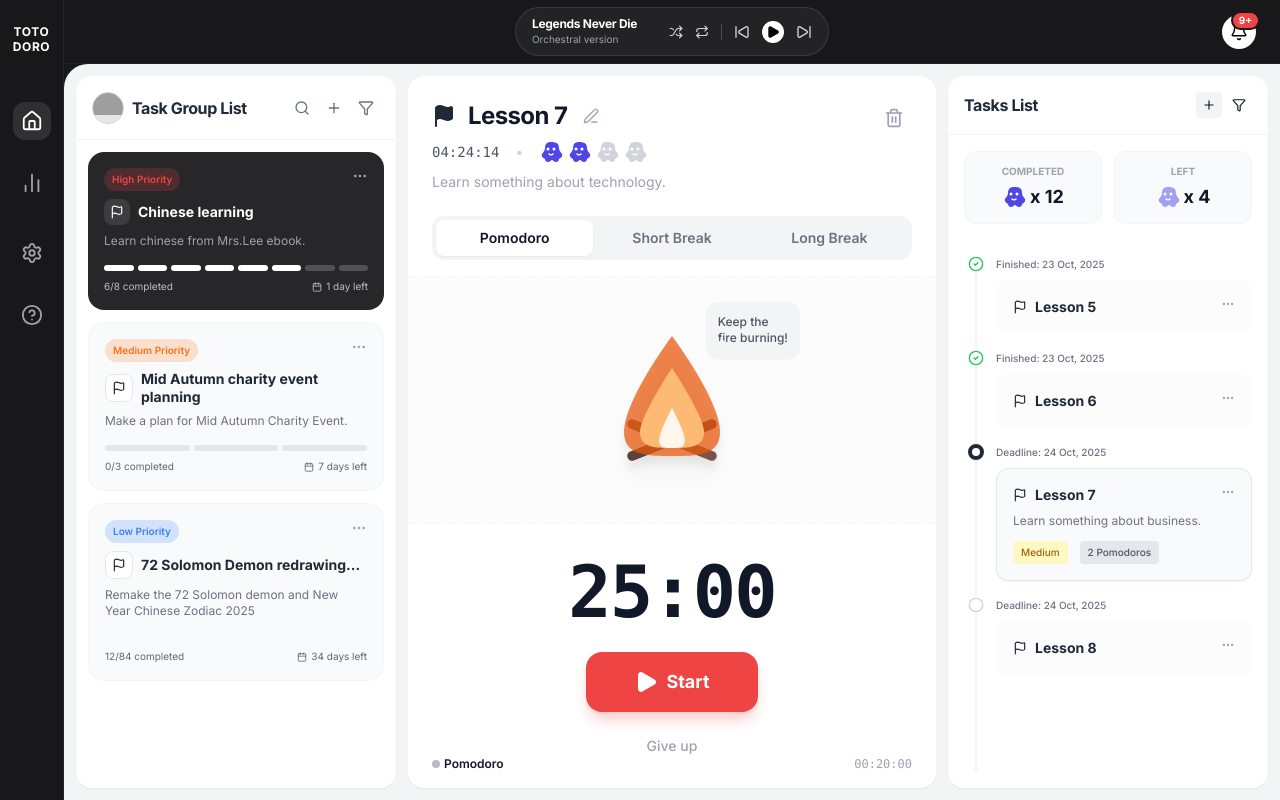
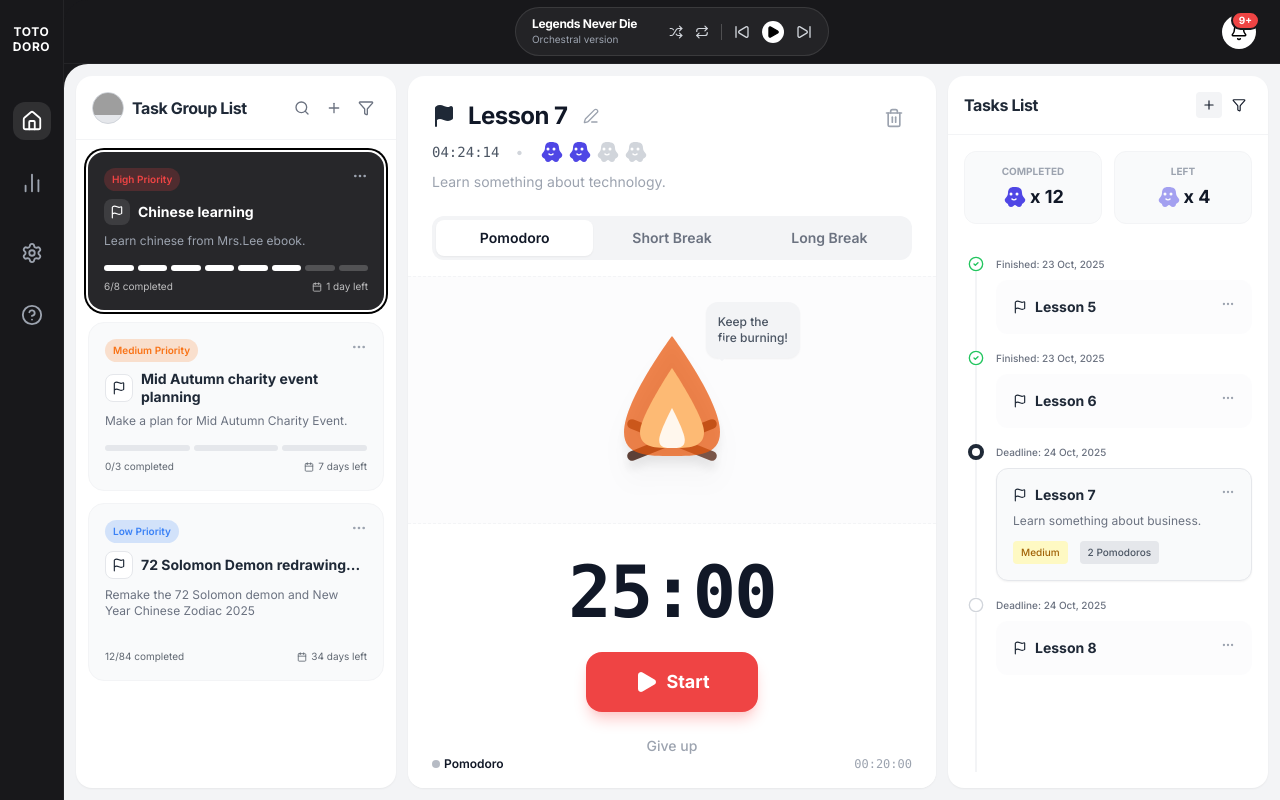
Before and after one commit to latrung124/totorodo-web, a React (Vite) app: page / in a window 1280 px wide. Built offline with nearby package versions, Linux system fonts and the light colour scheme; grey boxes are pictures that could not be loaded.

Commit message:
Update taskgroup selection

```diff
--- a/src/App.tsx
+++ b/src/App.tsx
@@ -4,8 +4,11 @@ import { StatisticsView, SettingsView, HelpView } from './components/views';
 import { TaskGroupList, TimerPanel, TasksList } from './components/home';
 import type { TabView } from './types';
 
+import { TASK_GROUPS } from './data/mockData';
+
 function App() {
   const [currentTab, setCurrentTab] = useState<TabView>('home');
+  const [selectedGroupId, setSelectedGroupId] = useState<number>(TASK_GROUPS[0]?.id || 1);
 
   return (
     <div className="flex h-screen w-full bg-[#18181b] text-gray-900 font-sans overflow-hidden" style={{ fontFamily: "'Inter', sans-serif" }}>
@@ -27,7 +30,10 @@ function App() {
         ) : (
           <main className="flex-1 bg-[#F3F4F6] p-3 rounded-tl-3xl overflow-hidden flex gap-3">
             {/* Left Panel */}
-            <TaskGroupList />
+            <TaskGroupList
+              selectedGroupId={selectedGroupId}
+              onSelectGroup={setSelectedGroupId}
+            />
 
             {/* Center Panel */}
             <TimerPanel />
--- a/src/components/home/TaskGroupList.tsx
+++ b/src/components/home/TaskGroupList.tsx
@@ -84,7 +84,12 @@ const FilterPopover: React.FC<FilterPopoverProps> = ({ type, onClose, isOpen })
   );
 };
 
-export const TaskGroupList: React.FC = () => {
+interface TaskGroupListProps {
+  selectedGroupId: number;
+  onSelectGroup: (id: number) => void;
+}
+
+export const TaskGroupList: React.FC<TaskGroupListProps> = ({ selectedGroupId, onSelectGroup }) => {
   const [isFilterOpen, setIsFilterOpen] = useState(false);
   const [isSearchOpen, setIsSearchOpen] = useState(false);
   const [searchQuery, setSearchQuery] = useState("");
@@ -135,16 +140,16 @@ export const TaskGroupList: React.FC = () => {
                 onClick={() => setIsSearchOpen(true)}
                 className="p-1.5 hover:bg-gray-100 rounded text-gray-500"
               >
-                <Search size={16}/>
+                <Search size={16} />
               </button>
               <button className="p-1.5 hover:bg-gray-100 rounded text-gray-500">
-                <Plus size={16}/>
+                <Plus size={16} />
               </button>
               <button
                 onClick={() => setIsFilterOpen(!isFilterOpen)}
                 className="p-1.5 hover:bg-gray-100 rounded text-gray-500 relative"
               >
-                <Filter size={16}/>
+                <Filter size={16} />
               </button>
               <FilterPopover
                 type="group"
@@ -160,15 +165,14 @@ export const TaskGroupList: React.FC = () => {
           filteredGroups.map((group) => (
             <div
               key={group.id}
-            className={`p-4 rounded-2xl relative group cursor-pointer transition-all hover:shadow-md ${
-              group.theme === 'dark'
-                ? 'bg-[#27272a] text-white'
-                : 'bg-gray-50 text-gray-800 border border-gray-100'
+              onClick={() => onSelectGroup(group.id)}
+              className={`p-4 rounded-2xl relative group cursor-pointer transition-all hover:shadow-md ${selectedGroupId === group.id
+                  ? 'bg-[#27272a] text-white ring-2 ring-black ring-offset-2'
+                  : 'bg-gray-50 text-gray-800 border border-gray-100 hover:bg-white'
                 }`}
             >
               <div className="flex justify-between items-start mb-2">
-              <span className={`text-[10px] font-semibold px-2 py-1 rounded-full ${
-                group.priority === 'High'
+                <span className={`text-[10px] font-semibold px-2 py-1 rounded-full ${group.priority === 'High'
                     ? 'bg-red-500/20 text-red-500'
                     : group.priority === 'Medium'
                       ? 'bg-orange-500/20 text-orange-500'
@@ -179,15 +183,13 @@ export const TaskGroupList: React.FC = () => {
                 <MoreHorizontal size={16} className="text-gray-400" />
               </div>
               <div className="flex items-center space-x-2 mb-2">
-              <div className={`p-1.5 rounded-lg ${
-                group.theme === 'dark' ? 'bg-white/10' : 'bg-white border border-gray-200'
+                <div className={`p-1.5 rounded-lg ${selectedGroupId === group.id ? 'bg-white/10' : 'bg-white border border-gray-200'
                   }`}>
                   <Flag size={14} />
                 </div>
                 <h3 className="font-bold text-sm leading-tight">{group.title}</h3>
               </div>
-            <p className={`text-xs mb-4 line-clamp-2 ${
-              group.theme === 'dark' ? 'text-gray-400' : 'text-gray-500'
+              <p className={`text-xs mb-4 line-clamp-2 ${selectedGroupId === group.id ? 'text-gray-400' : 'text-gray-500'
                 }`}>
                 {group.desc}
               </p>
@@ -195,11 +197,10 @@ export const TaskGroupList: React.FC = () => {
                 {[...Array(group.total)].map((_, i) => (
                   <div
                     key={i}
-                  className={`h-1.5 flex-1 rounded-full ${
-                    i < group.completed
+                    className={`h-1.5 flex-1 rounded-full ${i < group.completed
                         ? 'bg-white'
-                      : (group.theme === 'dark' ? 'bg-white/20' : 'bg-gray-200')
-                  } ${group.theme !== 'dark' && i < group.completed ? 'bg-gray-800' : ''}`}
+                        : (selectedGroupId === group.id ? 'bg-white/20' : 'bg-gray-200')
+                      } ${selectedGroupId !== group.id && i < group.completed ? 'bg-gray-800' : ''}`}
                   />
                 ))}
               </div>
@@ -208,7 +209,8 @@ export const TaskGroupList: React.FC = () => {
                 <div className="flex items-center space-x-1">
                   <CalendarIcon size={10} />
                   <span>{group.deadline}</span>
-              </div>            </div>
+                </div>
+              </div>
             </div>
           ))
         ) : (
--- /dev/null
+++ b/src/data/mockData.ts
@@ -0,0 +1,71 @@
+import React from 'react';
+import { Flag, Edit3, Layers } from 'lucide-react';
+import type { TaskGroup, TimelineTask, HistoryTask, FaqItem, LanguageItem } from '../types';
+
+export const TASK_GROUPS: TaskGroup[] = [
+    {
+        id: 1,
+        title: "Chinese learning",
+        desc: "Learn chinese from Mrs.Lee ebook.",
+        priority: "High",
+        completed: 6,
+        total: 8,
+        deadline: "1 day left",
+        theme: "dark"
+    },
+    {
+        id: 2,
+        title: "Mid Autumn charity event planning",
+        desc: "Make a plan for Mid Autumn Charity Event.",
+        priority: "Medium",
+        completed: 0,
+        total: 3,
+        deadline: "7 days left",
+        theme: "light"
+    },
+    {
+        id: 3,
+        title: "72 Solomon Demon redrawing...",
+        desc: "Remake the 72 Solomon demon and New Year Chinese Zodiac 2025",
+        priority: "Low",
+        completed: 12,
+        total: 84,
+        deadline: "34 days left",
+        theme: "light"
+    }
+];
+
+export const TIMELINE_TASKS: TimelineTask[] = [
+    { id: 1, title: "Lesson 5", status: "done", date: "Finished: 23 Oct, 2025" },
+    { id: 2, title: "Lesson 6", status: "done", date: "Finished: 23 Oct, 2025" },
+    {
+        id: 3,
+        title: "Lesson 7",
+        status: "current",
+        date: "Deadline: 24 Oct, 2025",
+        priority: "Medium",
+        pomodoros: 2,
+        desc: "Learn something about business."
+    },
+    { id: 4, title: "Lesson 8", status: "todo", date: "Deadline: 24 Oct, 2025" }
+];
+
+export const HISTORY_TASKS: HistoryTask[] = [
+    { id: 101, icon: React.createElement(Flag, { size: 16 }), name: "Read Chapter 1", pomodoros: 4, time: "100 mins", deadline: "20/11/2025", date: "20/11/2025", status: "done" },
+    { id: 102, icon: React.createElement(Edit3, { size: 16 }), name: "Write Essay Draft", pomodoros: 3, time: "75 mins", deadline: "21/11/2025", date: "21/11/2025", status: "done" },
+    { id: 103, icon: React.createElement(Layers, { size: 16 }), name: "Design System Update", pomodoros: 6, time: "150 mins", deadline: "19/11/2025", date: "22/11/2025", status: "late" },
+];
+
+export const FAQS: FaqItem[] = [
+    { q: "What is the Pomodoro Technique?", a: "The Pomodoro Technique is a time management method developed by Francesco Cirillo. It uses a timer to break work into intervals, traditionally 25 minutes in length, separated by short breaks." },
+    { q: "How do I customize the timer?", a: "Go to Settings > Timer. You can adjust the Pomodoro, Short Break, and Long Break durations using the sliders." },
+    { q: "Does the app work offline?", a: "Yes! Totodoro works completely offline. Your data will sync automatically when you reconnect to the internet." },
+    { q: "How do streaks work?", a: "A streak is counted for every consecutive day you complete at least one Pomodoro session." },
+];
+
+export const LANGUAGES: LanguageItem[] = [
+    { code: 'en', name: 'English', native: 'English' },
+    { code: 'vi', name: 'Vietnamese', native: 'Tiếng Việt' },
+    { code: 'ja', name: 'Japanese', native: '日本語' },
+    { code: 'zh', name: 'Chinese', native: '中文' },
+];
```
Lines whose indentation alone changed are shown as unchanged.
